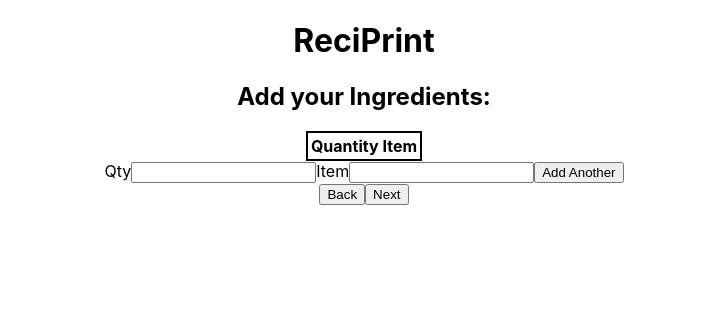
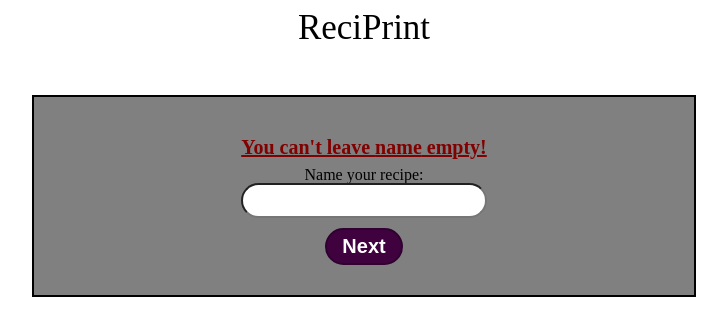
Before and after one commit to Hazelwize/reciprint, a React (Create React App) app: page / in a window 1280 px wide. Both pictures are taken after a click on the button "Next". Shown: the top 336 px of the page, without its empty margins (276-1003 px from the left). Built offline with nearby package versions, Linux system fonts and the light colour scheme.

Commit message:
Add deleting of ingredients, directions, and recipes. Alerts for empty fields.

```diff
--- a/src/App.css
+++ b/src/App.css
@@ -1,38 +1,162 @@
-.App {
-  text-align: center;
+/* http://meyerweb.com/eric/tools/css/reset/
+   v2.0 | 20110126
+   License: none (public domain)
+*/
+
+html, body, div, span, applet, object, iframe,
+h1, h2, h3, h4, h5, h6, p, blockquote, pre,
+a, abbr, acronym, address, big, cite, code,
+del, dfn, em, img, ins, kbd, q, s, samp,
+small, strike, strong, sub, sup, tt, var,
+b, u, i, center,
+dl, dt, dd, ol, ul, li,
+fieldset, form, label, legend,
+table, caption, tbody, tfoot, thead, tr, th, td,
+article, aside, canvas, details, embed,
+figure, figcaption, footer, header, hgroup,
+menu, nav, output, ruby, section, summary,
+time, mark, audio, video {
+	margin: 0;
+	padding: 0;
+	border: 0;
+	font-size: 100%;
+	font: inherit;
+	vertical-align: baseline;
+}
+/* HTML5 display-role reset for older browsers */
+article, aside, details, figcaption, figure,
+footer, header, hgroup, menu, nav, section {
+	display: block;
+}
+body {
+	line-height: 1;
+}
+ol, ul {
+	list-style: none;
+}
+blockquote, q {
+	quotes: none;
+}
+blockquote:before, blockquote:after,
+q:before, q:after {
+	content: '';
+	content: none;
+}
+table {
+	border-collapse: collapse;
+	border-spacing: 0;
 }
 
-.App-logo {
-  height: 40vmin;
-  pointer-events: none;
+.App{
+  box-sizing: border-box;
+  display: flex;
+  flex-direction: column;
+  gap: 30px;
+}
+body{
+  text-align: center;
+  font-style: 24px;
+}
+.title{
+  font-size: 35px;
+  font-style: bold;
+  padding: 10px;
+  margin-bottom: 10px;
+}
+.recipeCard{
+  margin: 0 auto;
+  width: 600px;
+  height: auto;
+  border: 4px solid black;
+  border-radius: 25px;
+  padding: 15px;
 }
 
-@media (prefers-reduced-motion: no-preference) {
-  .App-logo {
-    animation: App-logo-spin infinite 20s linear;
-  }
+.recipeBody{
+  display: flex;
+  justify-content: space-around;
+  gap: 20px;
+}
+.recipeName{
+  padding: 5px;
+  font-style: bold;
+  font-size: 24px;
+  text-decoration: underline;
+}
+.ingredList{
+  text-align: left;
+  border: 2px solid black;
+  width: 30%;
+}
+.directionsList{
+  width: 70%;
+  list-style-type: decimal;
+  border: 2px solid black;
+}
+.recipeList{
+  margin: 0 auto;
+  text-align: center;
+  justify-content: space-between;
+  display: flex;
+  flex-wrap: wrap;
+  width: 70%;
+  list-style-type: none;
 }
 
-.App-header {
-  background-color: #282c34;
-  min-height: 100vh;
-  display: flex;
-  flex-direction: column;
-  align-items: center;
-  justify-content: center;
-  font-size: calc(10px + 2vmin);
-  color: white;
+.recipeForm{
+  width: 600px;
+  background: gray;
+  border: 2px solid black;
+  margin: 0 auto;
+  padding: 30px;
 }
 
-.App-link {
-  color: #61dafb;
+.btn{
+  padding: 5px 15px;
+  font-size: 20px;
+  font-weight: bold;
+  background: rgb(63, 2, 63);
+  color: white;
+  border: 2px solid rgb(48, 0, 48);
+  border-radius: 30px;
+}
+.recipeInputs{
+  margin-bottom: 10px;
+  padding: 5px;
+  font-size: 18px;
+  font-style: bold;
+  border-radius: 25px;
 }
 
-@keyframes App-logo-spin {
-  from {
-    transform: rotate(0deg);
-  }
-  to {
-    transform: rotate(360deg);
-  }
+.textareaInput{
+  padding: 5px;
+  font-size: 18px;
+  font-style: bold;
 }
+.ingred{
+  list-style-type: none;
+  text-align: left;
+  padding: none;
+}
+.redAlert{
+  color: rgb(129, 1, 1);
+  font-size: 20px;
+  font-weight: bold;
+  text-decoration: underline;
+  padding: 10px;
+}
+.stepsList{
+  display: flex;
+  justify-content: space-between;
+  font-size: 20px;
+  font-weight: bold;
+}
+.deleteIcon{
+  float: right;
+  border-radius: 20px;
+  border: 1px solid black;
+  font-size: 18px;
+  padding: 0 8px;
+  color: white;
+  background:rgb(129, 1, 1);
+}
--- a/src/App.js
+++ b/src/App.js
@@ -11,15 +11,14 @@ function App() {
   // const [recipe, setRecipe] = useState(async() => await JSON.parse(window.localStorage.getItem('recipe')) || {})
   const [recipes, setRecipes] = useState(() => JSON.parse(window.localStorage.getItem('recipes'))|| [])
 
+  useEffect( () => {
+    window.localStorage.setItem('recipes', JSON.stringify(recipes))
+    },[recipes]
+  )
 
-  // useEffect(() =>{
-  //   const getRecipes = async () => {
-  //     const recipesFromStorage = JSON.parse(window.localStorage.getItem(recipes))
-  //     setRecipes(recipesFromStorage)
-  //   }
-
-  //   getRecipes()
-  // }, [recipes])
+  const deleteOne = (key) => {
+    setRecipes(recipes.filter((e,i) => i !== key))
+  }
   async function makeRecipe(){
     try{
         const name = window.localStorage.getItem('name')
@@ -47,11 +46,12 @@ function App() {
     <div className="App">
       <Header/>
       <NewRecipe formSubmit={makeRecipe}/>
-      <ul>
+      <ul className='recipeList'>
         {recipes.map((el,i) =>
             <li key={i}>
-              <Recipe recipe={el}/>
+              <Recipe recipe={el} index={i} deleteRecipe={deleteOne}/>
             </li>
+
         )}
       </ul>
     </div>
--- /dev/null
+++ b/src/components/Alert.js
@@ -0,0 +1,9 @@
+const Alert = ({name}) => {
+    return(
+        <div className="redAlert">
+            <span>You can't leave {name} empty!</span>
+        </div>
+    )
+}
+
+export default Alert
--- a/src/components/Header.js
+++ b/src/components/Header.js
@@ -1,7 +1,7 @@
 const Header = () => {
     return(
         <header>
-            <h1>ReciPrint</h1>
+            <h1 className="title">ReciPrint</h1>
         </header>
     )
 }
--- a/src/components/IngredientList.js
+++ b/src/components/IngredientList.js
@@ -2,11 +2,11 @@ import Ingredient from './Ingredient'
 
 const IngredientList = ({ingredients}) => {
     return (
-        <section>
+        <section className='ingredList'>
             <div>
-                <h3>Ingredients</h3>
+                <h3 className="recipeName">Ingredients</h3>
             </div>
-            <ul>
+            <ul className="ingred">
                 {ingredients.map((ingredient,i) =>(
                     <Ingredient key={i} className="ingred" ingredient={ingredient}/>
                 ))}
--- a/src/components/NewRecipe.js
+++ b/src/components/NewRecipe.js
@@ -1,35 +1,60 @@
-import {useState} from 'react'
+import {useEffect, useState} from 'react'
 import RecipeName from './RecipeName'
 import RecipeIngredients from './RecipeIngredients'
 import RecipeDirections from './RecipeDirections'
+import Alert from './Alert'
 
 const NewRecipe = ({formSubmit}) => {
     const [page, setPage] = useState(0)
-    const nextPage =  () => {
-        if(page < 2) setPage(page + 1)
+    const [alert, setAlert] = useState(false)
+
+    const checkInput = async() => {
+        let value = await window.localStorage.getItem(pageName[page])
+        return value !== '' && value !== '[]'
     }
+
+    const nextPage = async() => {
+        let value = await checkInput()
+        if(value){
+            if(page < 2)setPage(page + 1)
+            setAlert(false)
+        }else{
+            setAlert(true)
+        }
+    }
+    const pageName = ["name", "ingredients", "directions"]
+
     const prevPage = () => {
+        setAlert(false)
         if(page > 0) setPage(page - 1)
     }
+
     const clearNewRecipe = () => {
         window.localStorage.removeItem('name')
         window.localStorage.removeItem('ingredients')
         window.localStorage.removeItem('directions')
     }
+
     async function handleSubmit(){
-        await formSubmit()
-        setPage(0)
-        clearNewRecipe()
+        let value = await checkInput()
+        if(value){
+            await formSubmit()
+            setPage(0)
+            clearNewRecipe()
+        }else{
+            setAlert(true)
+        }
     }
 
     return(
-        <div>
+        <div className="recipeForm">
+            {alert && <Alert name={pageName[page]}/>}
             {page === 0 && <RecipeName />}
             {page === 1 && <RecipeIngredients />}
             {page === 2 && <RecipeDirections />}
-            {page > 0 && <button type="button" onClick={() => prevPage()} >Back</button>}
-            {page < 2 && <button type="button" onClick={() => nextPage()}>Next</button>}
-            {page === 2 && <button type='button' onClick={() => handleSubmit()}>Finish</button>}
+            {page > 0 && <button className="btn" type="button" onClick={() => prevPage()} >Back</button>}
+            {page < 2 && <button className="btn" type="button" onClick={() => nextPage()}>Next</button>}
+            {page === 2 && <button className="btn" type='button' onClick={() => handleSubmit()}>Finish</button>}
         </div>
 
     )
--- a/src/components/Recipe.js
+++ b/src/components/Recipe.js
@@ -1,15 +1,21 @@
 import IngredientList from './IngredientList'
 import Steps from './Steps'
 
-const Recipe = ({recipe}) => {
+const Recipe = ({recipe, index, deleteRecipe}) => {
     const {name,ingredients,directions} = recipe
 
     return (
         <section className='recipeCard'>
-            <h2>{name}</h2>
-            <IngredientList className='ingredList' ingredients={ingredients}/>
-            <Steps directions={directions}/>
+            <button className='deleteIcon'type="button" onClick={() => deleteRecipe(index)}>x</button>
+            <h2 className='recipeName'>{name}</h2>
+
+            <div className="recipeBody">
+                <IngredientList  ingredients={ingredients}/>
+                <Steps directions={directions}/>
+            </div>
+
         </section>
+
     )
 }
 
--- a/src/components/RecipeIngredients.js
+++ b/src/components/RecipeIngredients.js
@@ -15,6 +15,9 @@ const RecipeIngredients = () => {
         setItem('')
         setQty('')
     }
+    const deleteOne = (key) => {
+        setIngredient( ingredients.filter((e,i) => i !== key))
+    }
     return (
         <section className="center">
             <h2>Add your Ingredients: </h2>
@@ -30,15 +33,16 @@ const RecipeIngredients = () => {
                         <tr key={i}>
                             <td key={`${i}qty`}>{ingredients[i].qty}</td>
                             <td key={`${i}item`}>{ingredients[i].item}</td>
+                            <button key={i} onClick={() => deleteOne(i)}>-</button>
                         </tr>
                     )}
                 </tbody>
             </table>
 
             <form onSubmit={addIngredient}>
-                <label>Qty<input value={quantity} onChange={(event)=>setQty(event.target.value)}></input></label>
-                <label>Item<input value={item} onChange={(event)=>setItem(event.target.value)}></input></label>
-                <button type="submit">Add Another</button>
+                <label>Qty<input className="recipeInputs" value={quantity} onChange={(event)=>setQty(event.target.value)}></input></label>
+                <label>Item<input className="recipeInputs" value={item} onChange={(event)=>setItem(event.target.value)}></input></label>
+                <button className="btn" type="submit">+</button>
             </form>
 
 
--- a/src/components/RecipeName.js
+++ b/src/components/RecipeName.js
@@ -9,7 +9,7 @@ const RecipeName = () => {
     return (
         <section>
             <h2>Name your recipe:</h2>
-            <input value={name} onChange={(event) => setName(event.target.value)}></input>
+            <input className="recipeInputs" value={name} onChange={(event) => setName(event.target.value)}></input>
         </section>
     )
 }
--- a/src/components/Steps.js
+++ b/src/components/Steps.js
@@ -2,9 +2,9 @@ import Step from './Step'
 
 const Steps = ({directions}) => {
     return (
-        <section>
+        <section className="directionsList">
             <div>
-                <h3>Directions</h3>
+                <h3 className="recipeName">Directions</h3>
             </div>
             <ol>
                 {directions != null && directions.map((step,i) =>(
```
Also changed, not shown: src/components/RecipeDirections.js (+8 -4 lines), public/index.html (line endings or trailing spaces).
